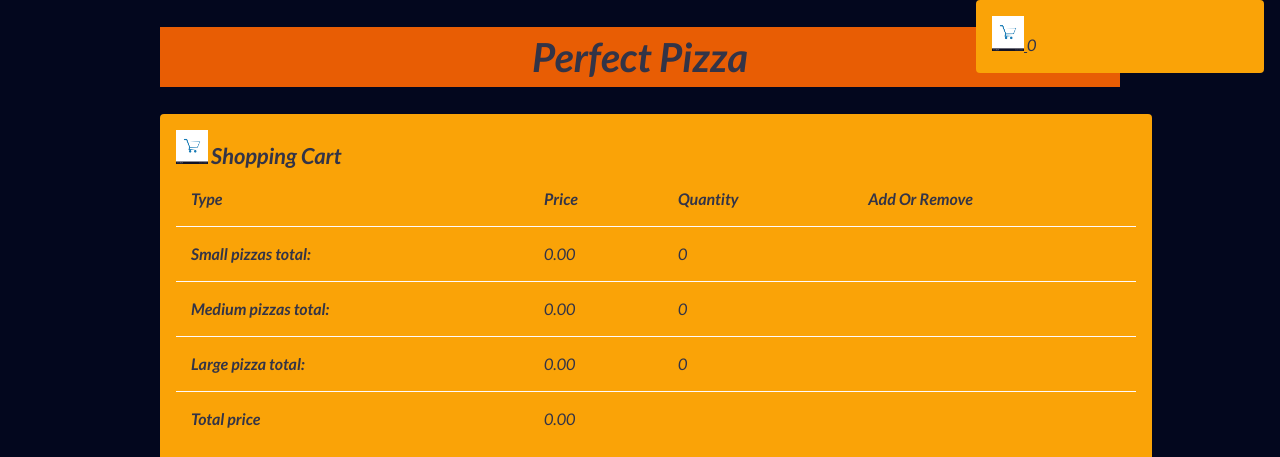
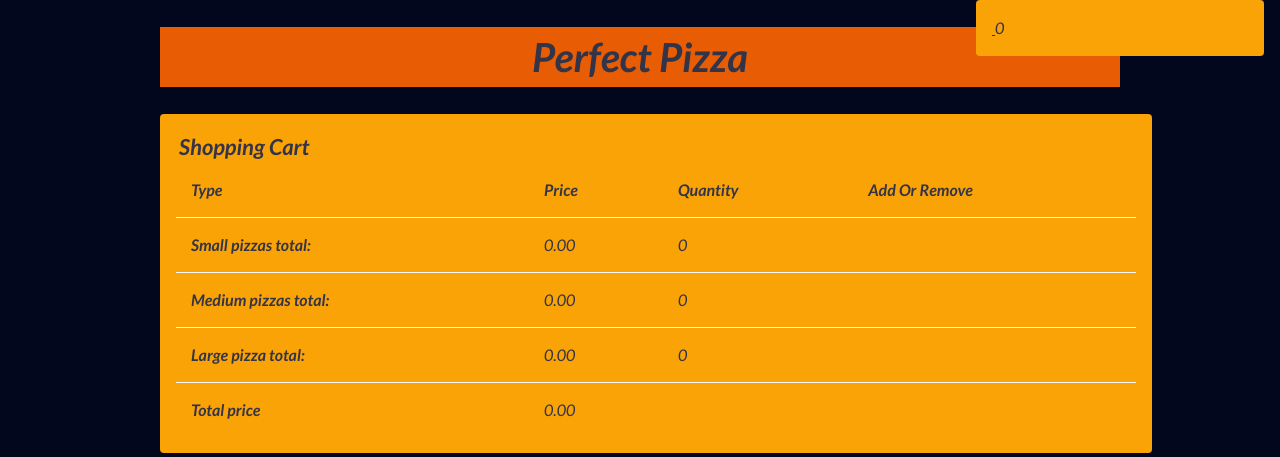
Before and after one commit to hlomla/pizza_pamphlet, a website: page index.html in a window 1280 px wide. Shown: the top 457 px of the page. Drawn offline with nearby package versions, Linux system fonts and the light colour scheme.

Commit message:
fixing layout2

```diff
--- a/index.html
+++ b/index.html
@@ -39,14 +39,14 @@
                 </div>
                 <div class="cartTotal " >
                     <a href="#">
-                      <img src="cart.jpg" alt="">
+                      <img src="" alt="">
                     </a>
                     <span x-text="totalQuantity()"></span>
                   </div>
 
 
                   <div class="cart" >
-                      <img src="./cart.jpg" alt="">
+                      <img src="" alt="">
                     <h3>Shopping Cart</h3>
 
                       <table>
```
